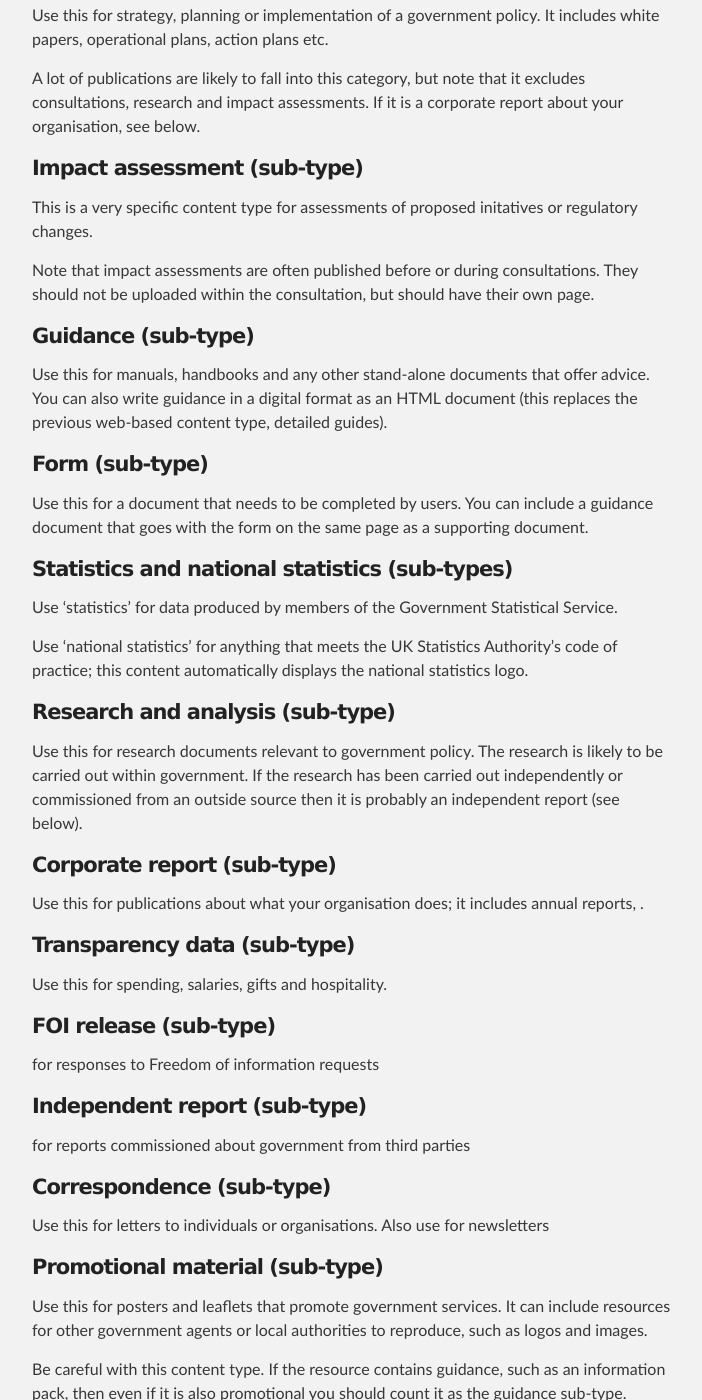
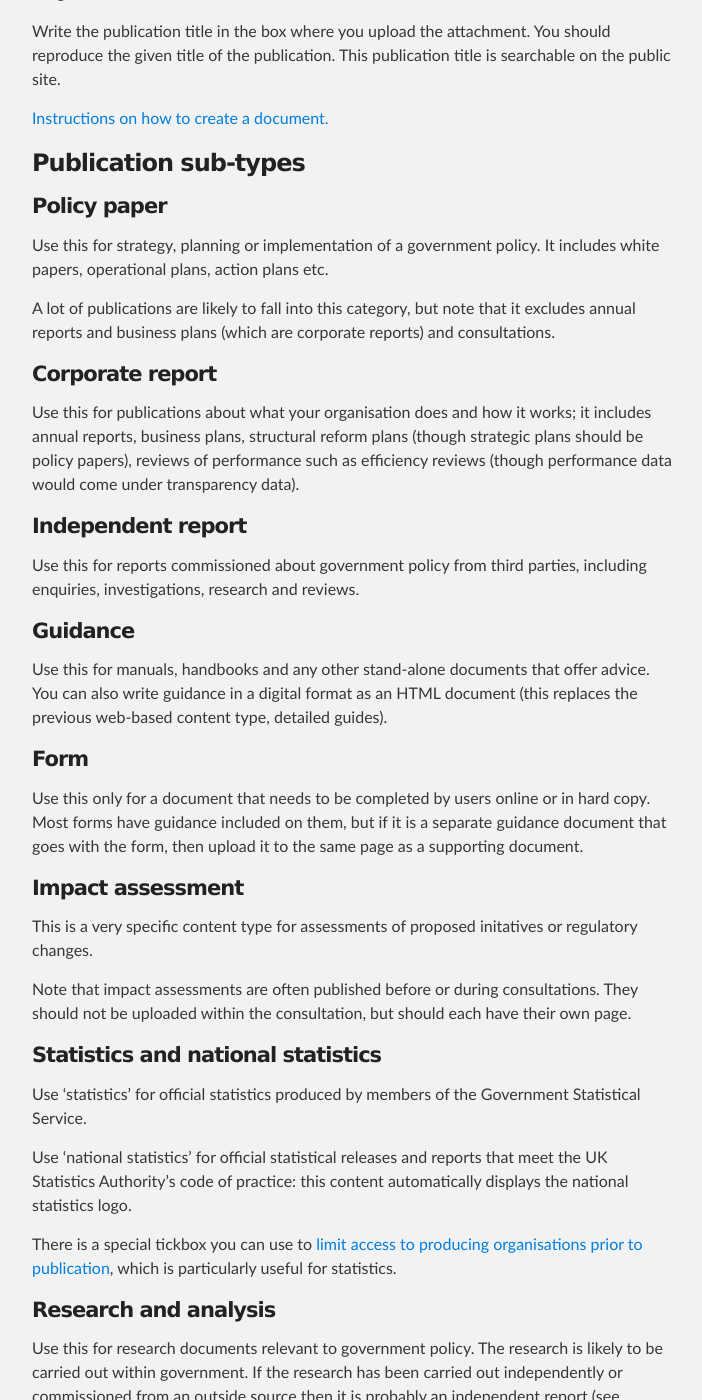
Before and after one commit to alphagov/inside-government-admin-guide, a Jekyll site: the page built from creating-documents/document-types.md, in a window 1280 px wide and 1400 px high, scrolled down 3687 px. Shown: the whole window, without its empty margins (288-990 px from the left). Built offline with Jekyll 4.4.1, drawn with Linux system fonts in a browser that asks for light colours; some of the changed text lies outside the part shown.

Commit message:
Update document-types.md

```diff
--- a/creating-documents/document-types.md
+++ b/creating-documents/document-types.md
@@ -1,9 +1,9 @@
 ---
 layout: default
-title: Inside Government Admin Guide - Document types
+title: How to publish documents / Document types
 ---
 
-## Document types
+# Document types
 
 Before you can create a document on GOV.UK, you need to know which document type to assign to it. This page will help you decide.
 
@@ -16,7 +16,7 @@ During transition, your 'content analysis' spreadsheet will map your existing co
 Some of the sub-types are shown to users in the filters on GOV.UK search pages. It is worth having a look at how these filters work for [publications](https://www.gov.uk/government/publications) and [announcements](https://www.gov.uk/government/announcements). For example written and oral statements are grouped under the term 'Statements to Parliament', under Announcements.
 
 
-### News article (type)
+## News article
 
 News is found in the 'Announcements' section of the site. Our blog [explains why news comes under 'Announcements'](http://inside-inside-gov.tumblr.com/post/34783661077/announcements).
 
@@ -32,72 +32,73 @@ When creating a news article:
 It has 3 sub-types: news story, press release and government response.
 
 
-#### News story (sub-type)
+#### News story
 
 You write a news story especially for GOV.UK so you must keep to GOV.UK style. In particular it needs jargon-free, plain English, with a logical structure and helpful sub-headers. See the [style guide: news](https://www.gov.uk/designprinciples/insidegovernment#news) for more guidance on structure, length etc.
 
 
-#### Press release (sub-type)
+#### Press release
 
 This sub-type is for reproducing press releases once they have been sent out from departments or agencies. You should publish it unedited, as sent out. Press releases can be uploaded as PDFs or cut and pasted into body copy. This sub-type is intended only for keeping a record of an organisation's press releases.
 
 You can also use press release for an official statement by a department spokesperson or minister (but not a parliamentary statement, which should use speech format).
 
 
-#### Government response (sub-type)
+#### Government response
 
 This is for a press statement responding to coverage in the media (but not a parliamentary statement, which should use speech format). It does not include press articles written by ministers or letters to newspapers from ministers (see speech format).
 
+[Instructions on how to create a document.](creating-a-new-doc.html)
 
-### Speech, statement or article (type)
+
+## Speech, statement or article
 
 This format covers all types of formal announcement made by government. Note that if an announcement has been made in this format, you don't need a news story about that announcement as it speaks for itself.
 
 This document type has 6 sub-types.
 
-#### Speech: transcript/draft/speaking notes (sub-types)
+#### Speech: transcript/draft/speaking notes
 
 A speech is delivered to a specific audience, usually during an important event or visit, and often asserts the government's message or position on an issue. When creating a speech:
 
-* never include 'speech' in the title
-* specify the audience in the title or summary (eg Soldiers, Sailors, Airmen and Families Association)
+* never write 'speech' in the title
+* specify the audience in the summary (eg Soldiers, Sailors, Airmen and Families Association)
 * specify the message of the speech in the title and summary, keeping the title concise (65 characters)
-* tag to a specific minister or director (if the speaker doesn't exist in the system you can [create a page for that person](http://alphagov.github.io/inside-government-admin-guide/editing-other-pages/people-and-roles.html))
+* tag to a speaker by selecting the correct minister or director (if the speaker doesn't exist in the system you can [create a page for that person](http://alphagov.github.io/inside-government-admin-guide/editing-other-pages/people-and-roles.html))
 * assign a sub-type (this currently appears in the summary, but will soon be shown in brackets after the date)
    * 'draft' is for the draft the speaker uses
    * 'speaking notes' (cue cards, PowerPoint notes) may be used if no draft is available
    * 'transcript' is for verbatim reports of exactly what the speaker said (internally referred to as ‘checked against delivery’)
-* specify a location (eg The Banqueting House, Whitehall, London)
-* never be given in Parliament (these are oral statements to Parliament - see below)
-* give a date for when the speech was delivered
+* specify a location (eg The Banqueting House, Whitehall, London, but never Parliament as these are oral statements to Parliament - see below)
+* enter a date for when the speech was given
 * never use the blockquote markdown as the speech is a quote throughout
 
 
-#### Statement to Parliament: written/oral (sub-type)
+#### Statement to Parliament: written/oral
 
 A statement usually relates to matters of policy or government actions. It differs from a speech as there is no selected audience: a statement is given orally or in writing to Parliament. When creating a statement:
 
+* never write 'statement' in the title
 * specify the purpose of the statement in the title and summary
-* tag to a specific minister (their photo will appear automatically in the left margin)
+* tag to a speaker by selecting the correct minister (their photo will appear automatically in the left margin)
 * assign a sub-type - written or oral
-* never specify a location - this is self-evidently Parliament
-* give a date for when the statement was delivered
+* never specify a location - this is self-evidently Parliament, so leave this field blank
+* enter a date for when the statement was given
 * never use the blockquote markdown as the statement is a quote throughout
 
 
-#### Authored article (sub-type)
+#### Authored article
 
 An authored article is a republication of a piece written for publication elsewhere (usually a newspaper) by a minister. It does not include letters to newspapers. When creating an authored article:
 
-* tag to a specific minister (their photo will appear automatically in the left margin)
-* assign a statement type - written or oral
+* tag to the correct 'speaker' (ie a writer), a specific minister or director (their photo will appear automatically in the left margin)
 * include the URL of the original article in the box (coming soon!)
-* never specify a location - this is self-evidently Parliament
-* never use the blockquote markdown as the statement is a quote throughout
+driver
+
+[Instructions on how to create a document.](creating-a-new-doc.html)
 
 
-
-### Publication (type)
+## Publication
 
 A publication page carries the publication as an attachment: most publication pages carry just 1 stand-alone document.
 
@@ -117,147 +118,135 @@ Note that if the new document incorporates all the previous data (eg if you are
 There are a lot of publication sub-types listed below. You need to assign a sub-type to every publication.
 
 
-#### Titles for publication pages and publications
+### Titles for publication pages and publications
 
 At the top of the page, write a short GOV.UK style title (65 characters), free of jargon and weighted for SEO.
 
 Write the publication title in the box where you upload the attachment. You should reproduce the given title of the publication. This publication title is searchable on the public site.
 
+[Instructions on how to create a document.](creating-a-new-doc.html)
 
-#### Policy paper (sub-type)
+### Publication sub-types
+
+#### Policy paper
 
 Use this for strategy, planning or implementation of a government policy. It includes white papers, operational plans, action plans etc.
 
-A lot of publications are likely to fall into this category, but note that it excludes consultations, research and impact assessments. If it is a corporate report about your organisation, see below.
+A lot of publications are likely to fall into this category, but note that it excludes annual reports and business plans (which are corporate reports) and consultations.
 
 
-#### Impact assessment (sub-type)
+#### Corporate report
 
-This is a very specific content type for assessments of proposed initatives or regulatory changes.
-
-Note that impact assessments are often published before or during consultations. They should not be uploaded within the consultation, but should have their own page.
+Use this for publications about what your organisation does and how it works; it includes annual reports, business plans, structural reform plans (though strategic plans should be policy papers), reviews of performance such as efficiency reviews (though performance data would come under transparency data).
 
 
-#### Guidance (sub-type)
+#### Independent report
+
+Use this for reports commissioned about government policy from third parties, including enquiries, investigations, research and reviews.
+
+
+#### Guidance
 
 Use this for manuals, handbooks and any other stand-alone documents that offer advice. You can also write guidance in a digital format as an HTML document (this replaces the previous web-based content type, detailed guides).
 
 
-#### Form (sub-type)
+#### Form
 
-Use this for a document that needs to be completed by users. You can include a guidance document that goes with the form on the same page as a supporting document.
+Use this only for a document that needs to be completed by users online or in hard copy. Most forms have guidance included on them, but if it is a separate guidance document that goes with the form, then upload it to the same page as a supporting document.
+
+#### Impact assessment
+
+This is a very specific content type for assessments of proposed initatives or regulatory changes.
+
+Note that impact assessments are often published before or during consultations. They should not be uploaded within the consultation, but should each have their own page.
 
 
-#### Statistics and national statistics (sub-types)
+#### Statistics and national statistics
 
-Use 'statistics' for data produced by members of the Government Statistical Service.
+Use 'statistics' for official statistics produced by members of the Government Statistical Service.
 
-Use 'national statistics' for anything that meets the UK Statistics Authority's code of practice; this content automatically displays the national statistics logo.
+Use 'national statistics' for official statistical releases and reports that meet the UK Statistics Authority's code of practice: this content automatically displays the national statistics logo.
+
+There is a special tickbox you can use to [limit access to producing organisations prior to publication](http://alphagov.github.io/inside-government-admin-guide/workflow-content/limiting-access.html), which is particularly useful for statistics.
 
 
-#### Research and analysis (sub-type)
+#### Research and analysis
 
 Use this for research documents relevant to government policy. The research is likely to be carried out within government. If the research has been carried out independently or commissioned from an outside source then it is probably an independent report (see below).
 
-#### Corporate report (sub-type)
 
-Use this for publications about what your organisation does; it includes annual reports, .
+#### Transparency data
+
+Use this for documents that record spending, salaries, gifts and hospitality. Organise and name the documents according to your organisation's agreed [publication scheme](https://www.gov.uk/designprinciples/insidegovernment#publication-scheme), which will appear as a corporate page.
+
+The titles should include your organisation's acronym so that the document is not easily confused with others - 'DfT special advisers: gifts and hospitality received, 13 May to 31 July 2010'.
 
 
-#### Transparency data (sub-type)
+#### FOI release
 
-Use this for spending, salaries, gifts and hospitality.
+Use this for responses to Freedom of information requests. You can add the
 
 
-#### FOI release (sub-type)
+#### Correspondence
 
-for responses to Freedom of information requests
+Use this for letters to individuals or organisations. Also use for newsletters and bulletins (unless these are guidance, in which case use the guidance sub-type).
 
 
-#### Independent report (sub-type)
-
-for reports commissioned about government from third parties
-
-
-#### Correspondence (sub-type)
-
-Use this for letters to individuals or organisations. Also use for newsletters
-
-
-#### Promotional material (sub-type)
+#### Promotional material
 
 Use this for posters and leaflets that promote government services. It can include resources for other government agents or local authorities to reproduce, such as logos and images.
 
 Be careful with this content type. If the resource contains guidance, such as an information pack, then even if it is also promotional you should count it as the guidance sub-type.
 
-
-#### Maps (sub-type)
+[Instructions on how to create a document.](creating-a-new-doc.html)
 
 
-
-
-
-
-
-[Example](https://www.gov.uk/government/publications/camborne-pool-redruth-stage-1-east-west-link-inspectors-report)
-
-[Instructions](creating-a-new-doc.html)
-
-
-
-### Policy (type)
+## Policy
 
 Clear and complete definition of government policy on a specific issue. Policy supporting detail pages can be added after the policy is created and saved.
 
-[Example](https://www.gov.uk/government/policies/reducing-greenhouse-gases-and-other-emissions-from-transport)
-
-[Instructions](creating-a-new-doc.html)
+You would need to read several examples of policy before creating a new one or editing an existing one. You need to discuss with GDS and your sponsoring department before you can create a new policy.
 
 
-### Consultation (type)
+## Consultation
 
-For all kinds of consultation including discussion documents and calls for evidence. All stages of a consultation including the government’s response are added to the same page.
+For all kinds of consultation including discussion documents and calls for evidence. All content for the various stages of a consultation (open, closed, public response, government response) are added to the same page as the timeline progresses.
 
-[Example](https://www.gov.uk/government/consultations/speed-limit-exemptions)
+The consultation will close automatically as long as you have entered the correct closing date. The contact details will disappear and the status will change to 'closed'.
 
-[Instructions](creating-a-new-doc.html)
+The 2 response stages (public response and government response) can be added at different times or at the same time. They can be added as uploaded documents or as text only, with links to other documents (eg white papers, reports etc).
 
-### Detailed guide (type)
-
-Information that answers a specific and discrete user need for detailed guidance (eg for stakeholders, niche or technical audiences).
-
-[Example](https://www.gov.uk/driver-documents-required-for-international-road-haulage)
-
-[Instructions](creating-a-new-doc.html)
+Users can click on a request to be alerted when a consultation response is published.
 
 
-### Statistical data set (type)
+## Detailed guide
 
-‘Live’ statistical data that’s frequently updated. If the data is a one off snapshot then use the publication types of 'Statistics' or 'National Statistics' instead.
+Guidance and information, usually task-based, that answers a specific and discrete user need for detailed guidance (eg for stakeholders, niche or technical audiences).
+
+[Instructions on how to create a document.](creating-a-new-doc.html)
+
+
+## Statistical data set
+
+‘Live’ statistical data that’s frequently updated. If the data is a one-off snapshot then use the publication types of statistics or national statistics instead.
 
 [Example](https://www.gov.uk/government/statistical-data-sets/drt01-practical-driving-riding-test-pass-rates)
 
-[Instructions](creating-a-new-doc.html)
 
-
-### Case study (type)
+## Case study
 
 A real world example that shows best practice, illustrates an issue or demonstrates policy in action. Should be useful on an ongoing basis, create a news story if not.
 
-[Instructions](creating-a-new-doc.html)
 
-
-### Fatality notice (type)
+## Fatality notice
 
 Ministry of Defence only. News style content type announcing the death of a member of the armed forces.
 
 [Example](https://www.gov.uk/government/fatalities/captain-walter-barrie-killed-in-afghanistan)
 
-[Instructions](creating-a-new-doc.html)
 
+## Worldwide priority
 
-### Worldwide priority (type)
+Definitions of UK government priorities in international locations. These are only published by people authorised by the Foreign & Commonwealth Office.
 
-Definitions of UK government priorities in international locations.
-
-[Instructions](creating-a-new-doc.html)
+[Instructions on how to create a document.](creating-a-new-doc.html)
```
